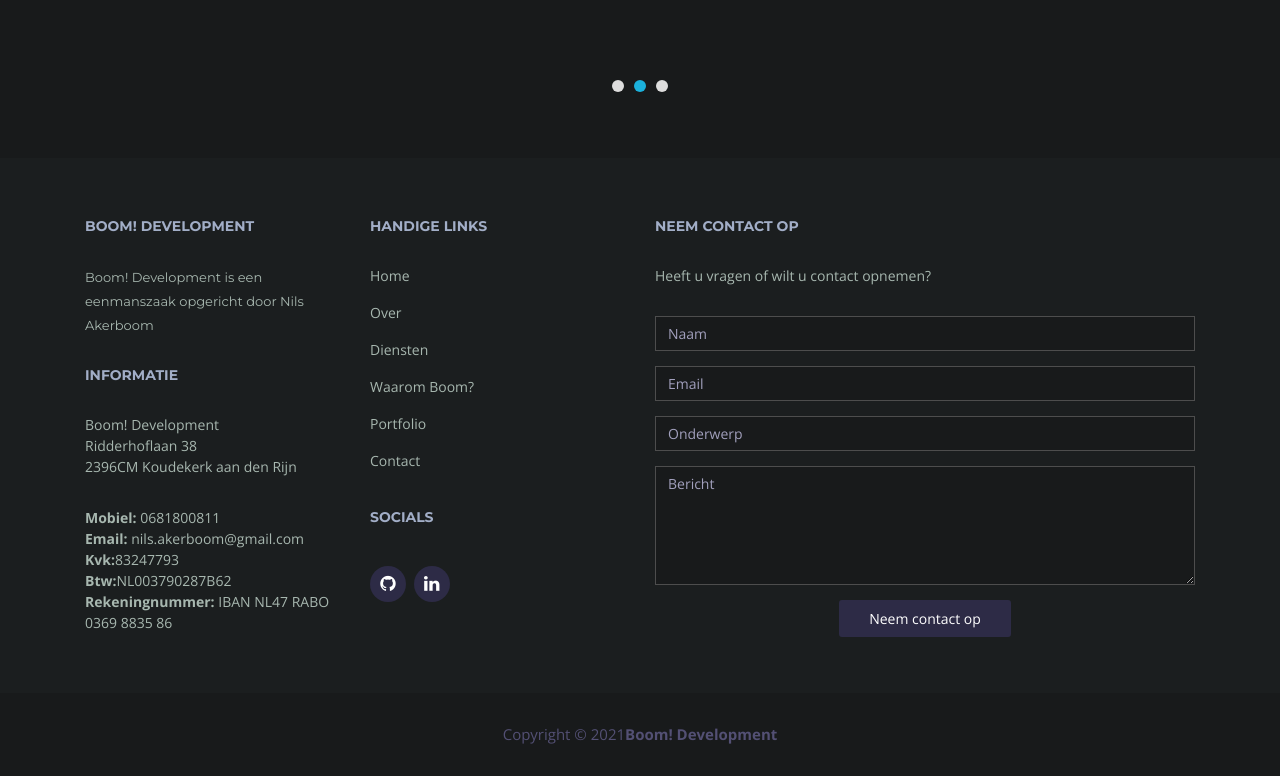
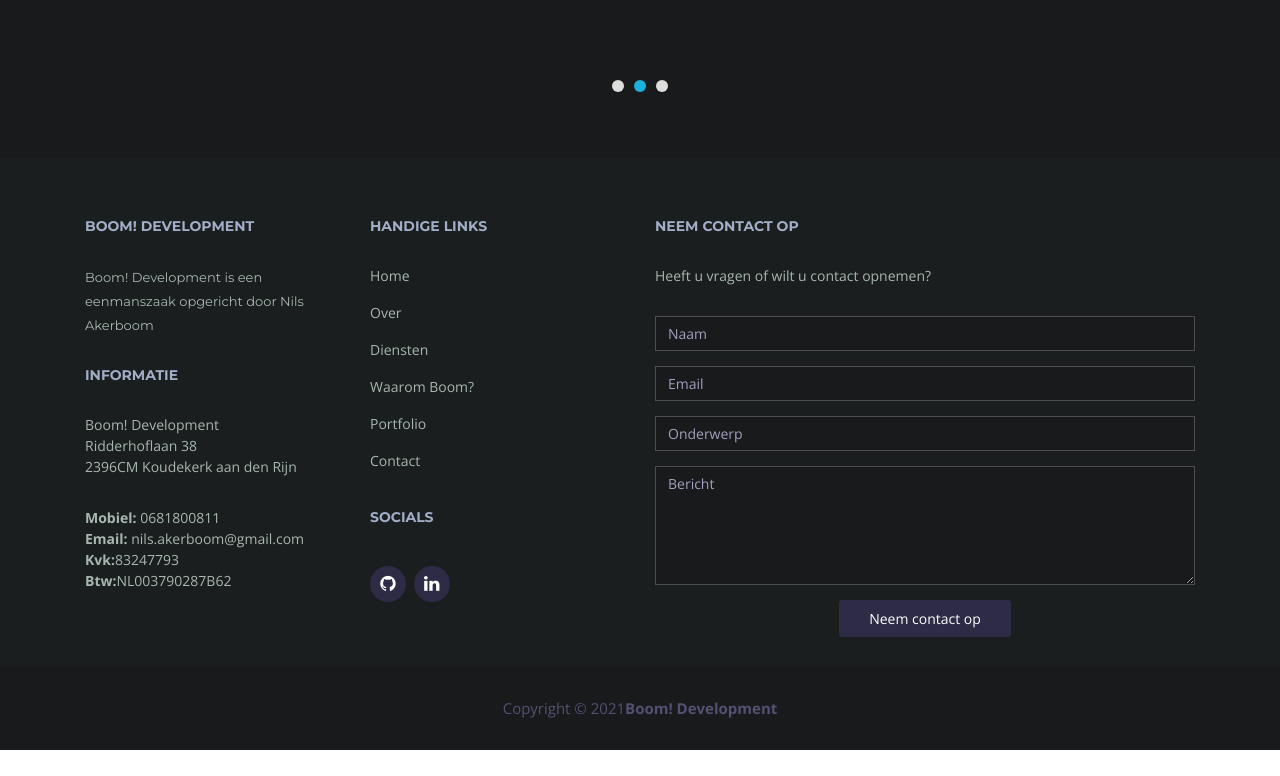
Before and after one commit to superusernils/Boom--Development, a plain HTML site: page index.html in a window 1280 px wide. Shown: the part 5390-6166 px from the top of the page. After the commit the page ends 6140 px from the top, so only its background shows below. Drawn offline with nearby package versions, Linux system fonts and the light colour scheme; files whose address does not match are found by name.

Commit message:
rek nr weg

```diff
--- a/index.html
+++ b/index.html
@@ -496,7 +496,6 @@
                         <strong>Email:</strong> nils.akerboom@gmail.com<br>
                         <strong>Kvk:</strong>83247793 <br>
                         <strong>Btw:</strong>NL003790287B62 <br>
-                        <strong>Rekeningnummer:</strong> IBAN NL47 RABO 0369 8835 86<br>
                       </p>
                     </p>
                   </div>
```
